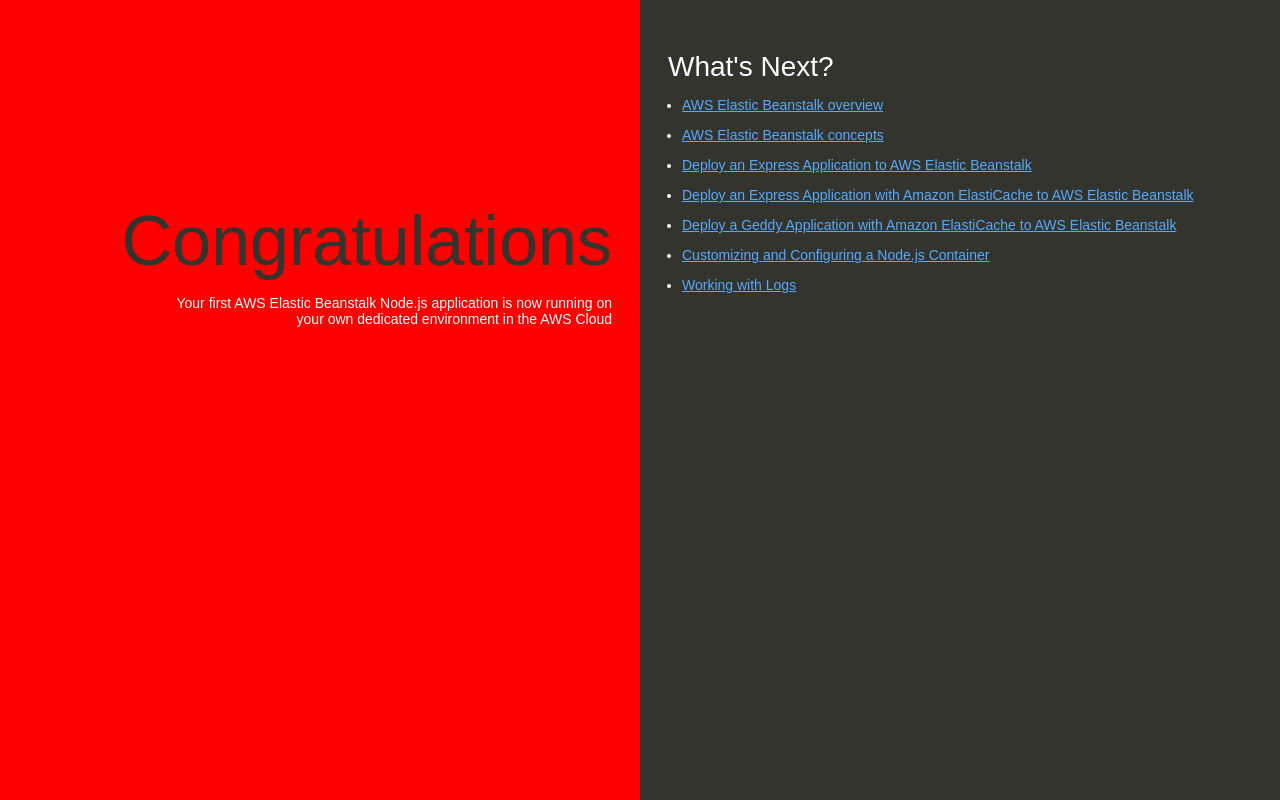
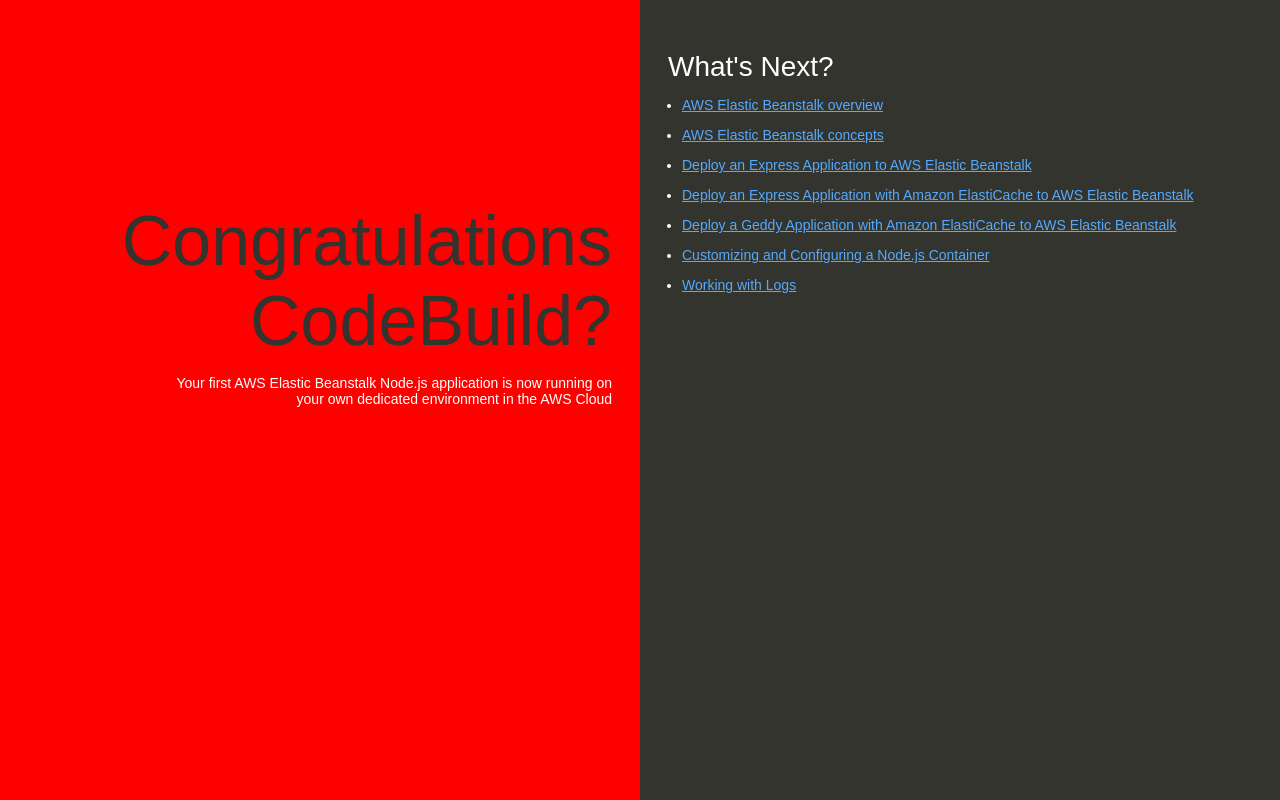
Before and after one commit to nico-kkoza/devops-labs, a website: page index.html in a window 1280 px wide. Drawn offline with Linux system fonts and the light colour scheme.

Commit message:
Update header text to include 'CodeBuild'

```diff
--- a/index.html
+++ b/index.html
@@ -74,7 +74,7 @@
   </head>
   <body>
     <div class="textColumn">
-      <h1>Congratulations</h1>
+      <h1>Congratulations CodeBuild?</h1>
       <p>Your first AWS Elastic Beanstalk Node.js application is now running on your own dedicated environment in the AWS Cloud</p>
     </div>
     <div class="linksColumn">
```
